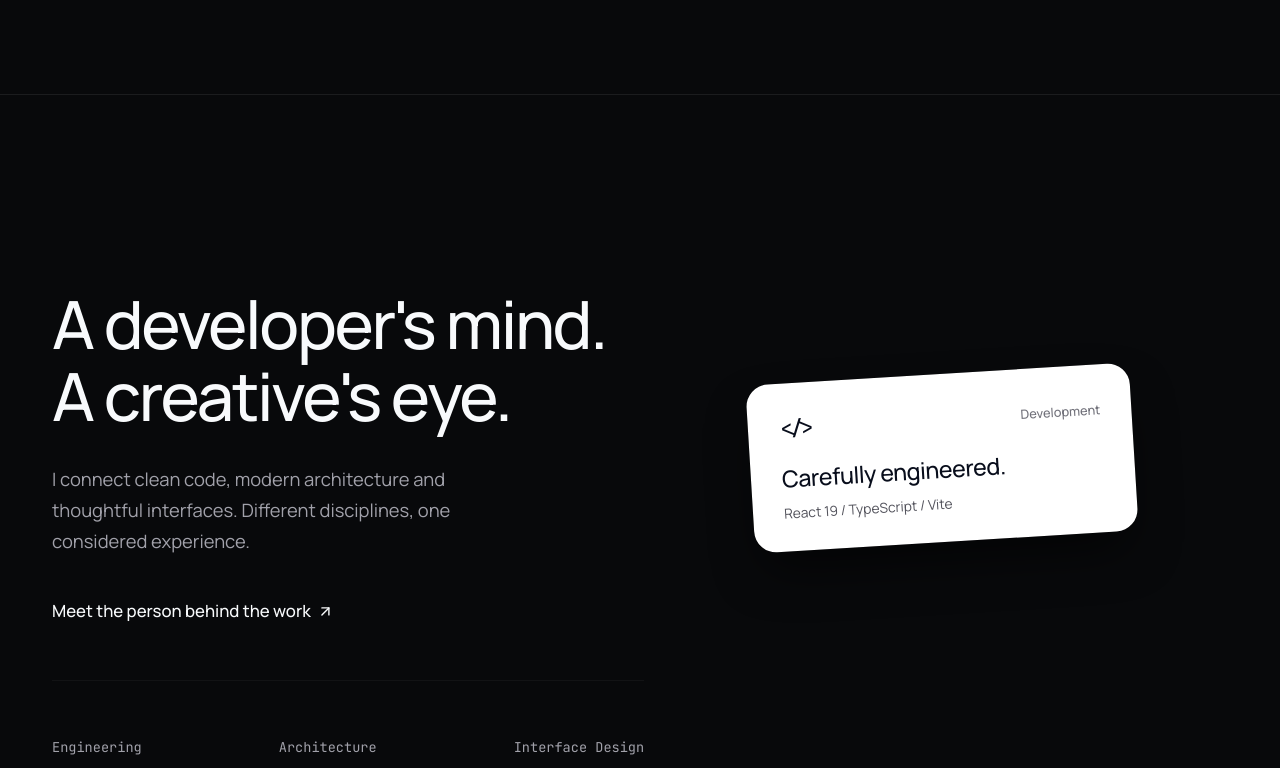
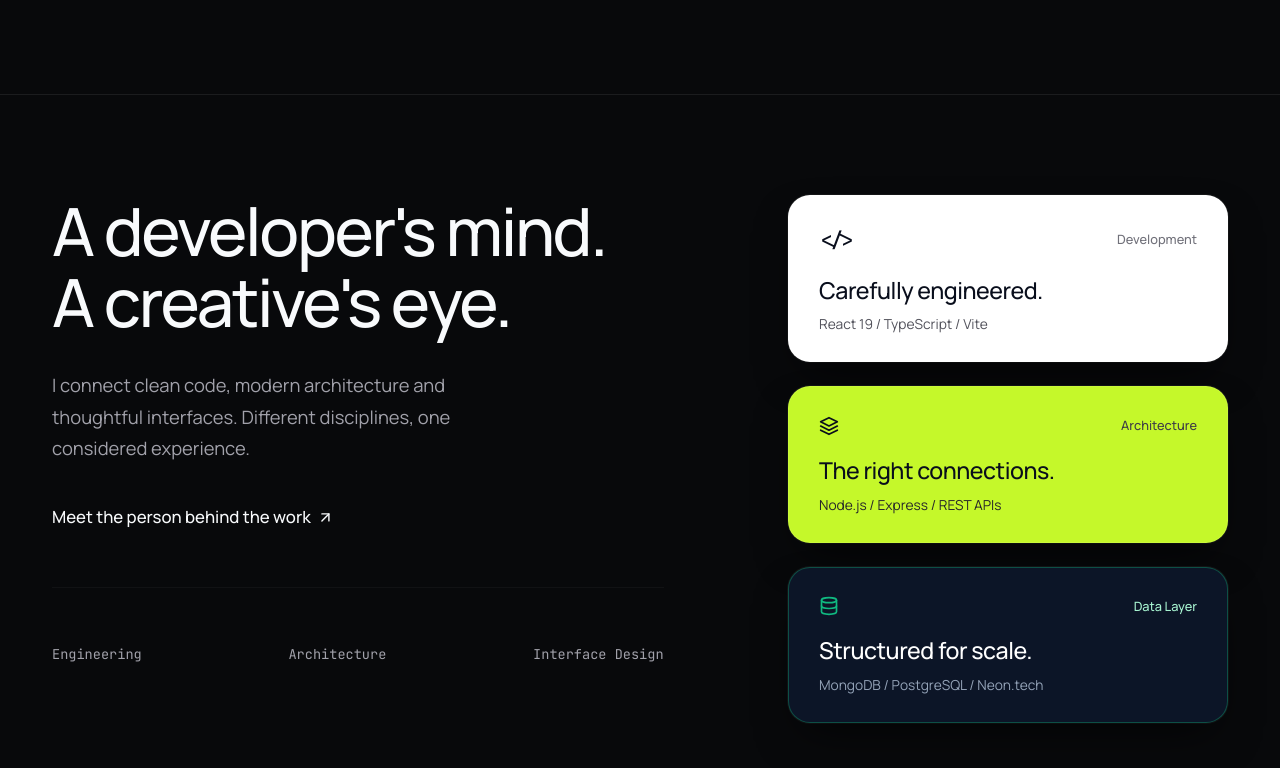
Before and after one commit to adeel-151/react-portfolio, a React (Vite) app: page / in a window 1280 px wide. Shown: the part 812-1580 px from the top of the page. Built offline with nearby package versions, Linux system fonts and the light colour scheme.

Commit message:
refactor: display first 3 manifesto cards stacked vertically without overlap

```diff
--- a/src/pages/Home.jsx
+++ b/src/pages/Home.jsx
@@ -1,81 +1,12 @@
-import React, { useRef } from 'react';
-import { motion, useScroll, useTransform } from 'framer-motion';
+import React from 'react';
+import { motion } from 'framer-motion';
 import {
   FiArrowUpRight,
   FiArrowDown,
   FiLayers,
-  FiDatabase,
-  FiZap,
-  FiLayout,
-  FiCloud
+  FiDatabase
 } from 'react-icons/fi';
 import cv from '../assets/Adeel-Qaiser.pdf';
-
-// Sub-component for individual card with horizontal slide-in
-const HorizontalCard = ({ card, index, scrollYProgress, theme }) => {
-  const isLight = theme === 'light';
-
-  // Base card (Card 1) stationed on screen
-  if (index === 0) {
-    return (
-      <div
-        style={{
-          position: 'absolute',
-          top: 0,
-          left: 0,
-          width: 'clamp(320px, 30vw, 420px)',
-          padding: '28px 30px',
-          borderRadius: '22px',
-          background: card.bg,
-          color: card.textColor,
-          border: card.border || (isLight ? '1px solid rgba(0, 0, 0, 0.09)' : '1px solid rgba(255, 255, 255, 0.8)'),
-          boxShadow: isLight
-            ? '0 20px 45px -12px rgba(0, 0, 0, 0.14), 0 0 0 1px rgba(0, 0, 0, 0.05)'
-            : '0 25px 50px -12px rgba(0, 0, 0, 0.65)',
-          zIndex: 1,
-          transform: `rotate(${card.rotate}deg)`,
-        }}
-      >
-        <CardBody card={card} />
-      </div>
-    );
-  }
-
-  // Cards 2 through 6 slide in horizontally from the right
-  const start = 0.08 + (index - 1) * 0.15;
-  const end = Math.min(start + 0.14, 0.96);
-
-  const x = useTransform(scrollYProgress, [start, end], [750, card.finalX]);
-  const y = useTransform(scrollYProgress, [start, end], [card.finalY + 30, card.finalY]);
-  const opacity = useTransform(scrollYProgress, [start, start + 0.04], [0, 1]);
-  const rotate = useTransform(scrollYProgress, [start, end], [card.rotate + 8, card.rotate]);
-
-  return (
-    <motion.div
-      style={{
-        position: 'absolute',
-        top: 0,
-        left: 0,
-        width: 'clamp(320px, 30vw, 420px)',
-        padding: '28px 30px',
-        borderRadius: '22px',
-        background: card.bg,
-        color: card.textColor,
-        border: card.border || (isLight ? '1px solid rgba(0, 0, 0, 0.09)' : 'none'),
-        boxShadow: isLight
-          ? '0 25px 50px -15px rgba(0, 0, 0, 0.16), 0 0 0 1px rgba(0, 0, 0, 0.06)'
-          : '0 25px 60px -15px rgba(0, 0, 0, 0.85), 0 0 0 1px rgba(255, 255, 255, 0.08)',
-        zIndex: index + 1,
-        x,
-        y,
-        opacity,
-        rotate,
-      }}
-    >
-      <CardBody card={card} />
-    </motion.div>
-  );
-};
 
 // Reusable card content layout matching the reference screenshot exactly
 const CardBody = ({ card }) => (
@@ -136,15 +67,7 @@ const CardBody = ({ card }) => (
 );
 
 const Home = ({ theme = 'dark' }) => {
-  const manifestoContainerRef = useRef(null);
-
-  // Tracks scroll progress through the tall container so the section stays pinned
-  const { scrollYProgress } = useScroll({
-    target: manifestoContainerRef,
-    offset: ['start start', 'end end']
-  });
-
-  // 6 Distinct Cards matching the visual hierarchy of the reference
+  // First 3 Cards matching the exact visual hierarchy requested
   const cards = [
     {
       id: 1,
@@ -157,9 +80,6 @@ const Home = ({ theme = 'dark' }) => {
       descColor: '#52525b',
       accentColor: '#090e1c',
       tagColor: '#71717a',
-      rotate: -3.5,
-      finalX: 0,
-      finalY: 0,
     },
     {
       id: 2,
@@ -172,9 +92,6 @@ const Home = ({ theme = 'dark' }) => {
       descColor: '#27272a',
       accentColor: '#090e1c',
       tagColor: '#3f3f46',
-      rotate: 2.5,
-      finalX: 45,
-      finalY: 35,
     },
     {
       id: 3,
@@ -188,57 +105,6 @@ const Home = ({ theme = 'dark' }) => {
       accentColor: '#10b981',
       tagColor: '#a7f3d0',
       border: '1px solid rgba(16, 185, 129, 0.35)',
-      rotate: -2,
-      finalX: 90,
-      finalY: 70,
-    },
-    {
-      id: 4,
-      tag: 'Performance',
-      icon: <FiZap />,
-      title: 'Blazing fast metrics.',
-      tech: 'Code Splitting / Core Web Vitals',
-      bg: '#181226',
-      textColor: '#ffffff',
-      descColor: '#94a3b8',
-      accentColor: '#f59e0b',
-      tagColor: '#fde68a',
-      border: '1px solid rgba(245, 158, 11, 0.35)',
-      rotate: 2,
-      finalX: 135,
-      finalY: 105,
-    },
-    {
-      id: 5,
-      tag: 'Experience',
-      icon: <FiLayout />,
-      title: 'Pixel-perfect craft.',
-      tech: 'Framer Motion / Tailwind / Smooth UX',
-      bg: '#0f172a',
-      textColor: '#ffffff',
-      descColor: '#94a3b8',
-      accentColor: '#06b6d4',
-      tagColor: '#a5f3fc',
-      border: '1px solid rgba(6, 182, 212, 0.35)',
-      rotate: -1.5,
-      finalX: 180,
-      finalY: 140,
-    },
-    {
-      id: 6,
-      tag: 'Deployment',
-      icon: <FiCloud />,
-      title: 'Production ready.',
-      tech: 'Vercel / Netlify / Git / CI-CD',
-      bg: 'linear-gradient(145deg, #111a33, #090e1c)',
-      textColor: '#ffffff',
-      descColor: '#94a3b8',
-      accentColor: '#38bdf8',
-      tagColor: '#bae6fd',
-      border: '1px solid rgba(255, 255, 255, 0.25)',
-      rotate: 1,
-      finalX: 225,
-      finalY: 175,
     },
   ];
 
@@ -469,46 +335,30 @@ const Home = ({ theme = 'dark' }) => {
 
       </div>
 
-      {/* Pinned Manifesto Section matching the exact screenshot */}
+      {/* Editorial Manifesto Section with 3 Vertical Cards Stacked (Ek dosre ke neche) */}
       <div
         id="manifesto"
-        ref={manifestoContainerRef}
         style={{
-          position: 'relative',
-          height: '280vh', // Pinned scroll track
           marginTop: '6rem',
-        }}
-      >
-        {/* Sticky 100vh Viewport */}
-        <div
-          style={{
-            position: 'sticky',
-            top: 0,
-            height: '100vh',
-            width: '100%',
-            overflow: 'hidden',
-            display: 'flex',
-            alignItems: 'center',
+          padding: '100px 0',
           background: 'var(--darker)',
           borderTop: '1px solid var(--border-light)',
           borderBottom: '1px solid var(--border-light)',
-            zIndex: 10,
-            paddingTop: '60px',
           transition: 'background-color 0.3s ease, border-color 0.3s ease',
         }}
       >
-          <div className="container" style={{ width: '100%', padding: '0 32px' }}>
+        <div className="container">
           <div
             style={{
               display: 'grid',
-                gridTemplateColumns: '1.05fr 0.95fr',
-                gap: '3rem',
-                alignItems: 'center'
+              gridTemplateColumns: '1.1fr 0.9fr',
+              gap: '4rem',
+              alignItems: 'start'
             }}
             className="manifesto-grid"
           >
-              {/* Left Column: Exactly like screenshot */}
-              <div>
+            {/* Left Column: Fixed / Sticky on desktop */}
+            <div style={{ position: 'sticky', top: '130px' }}>
               <h2
                 style={{
                   fontSize: 'clamp(2.4rem, 5.2vw, 4.4rem)',
@@ -563,32 +413,44 @@ const Home = ({ theme = 'dark' }) => {
               </div>
             </div>
 
-              {/* Right Column: Cards sliding in horizontally and overlapping */}
+            {/* Right Column: Exactly 3 Cards stacked one below the other (no overlap) */}
             <div
               style={{
-                  height: '420px',
                 display: 'flex',
-                  alignItems: 'center',
-                  justifyContent: 'center',
-                  position: 'relative',
-                  perspective: '1200px'
+                flexDirection: 'column',
+                gap: '1.5rem',
+                width: '100%',
+                maxWidth: '440px',
+                marginLeft: 'auto'
               }}
-                className="stacked-cards-container"
+              className="stacked-cards-list"
             >
-                <div style={{ position: 'relative', width: '100%', maxWidth: '420px', height: '300px' }}>
               {cards.map((card, index) => (
-                    <HorizontalCard
+                <motion.div
                   key={card.id}
-                      card={card}
-                      index={index}
-                      scrollYProgress={scrollYProgress}
-                      theme={theme}
-                    />
+                  initial={{ opacity: 0, y: 30 }}
+                  whileInView={{ opacity: 1, y: 0 }}
+                  viewport={{ once: true, margin: '-40px' }}
+                  transition={{ duration: 0.5, delay: index * 0.12 }}
+                  whileHover={{ y: -4 }}
+                  style={{
+                    width: '100%',
+                    padding: '28px 30px',
+                    borderRadius: '22px',
+                    background: card.bg,
+                    color: card.textColor,
+                    border: card.border || (theme === 'light' ? '1px solid rgba(0, 0, 0, 0.09)' : '1px solid rgba(255, 255, 255, 0.08)'),
+                    boxShadow: theme === 'light'
+                      ? '0 15px 35px -10px rgba(0, 0, 0, 0.09), 0 0 0 1px rgba(0, 0, 0, 0.04)'
+                      : '0 20px 45px -15px rgba(0, 0, 0, 0.7), 0 0 0 1px rgba(255, 255, 255, 0.05)',
+                    transition: 'transform 0.25s ease, box-shadow 0.25s ease',
+                  }}
+                >
+                  <CardBody card={card} />
+                </motion.div>
               ))}
             </div>
-              </div>
 
-            </div>
           </div>
         </div>
       </div>
@@ -602,7 +464,11 @@ const Home = ({ theme = 'dark' }) => {
             }
             .manifesto-grid {
               grid-template-columns: 1fr !important;
-              gap: 2.5rem !important;
+              gap: 3rem !important;
+            }
+            .stacked-cards-list {
+              max-width: 100% !important;
+              margin-left: 0 !important;
             }
           }
           @media (max-width: 640px) {
```
Lines whose indentation alone changed are shown as unchanged.
